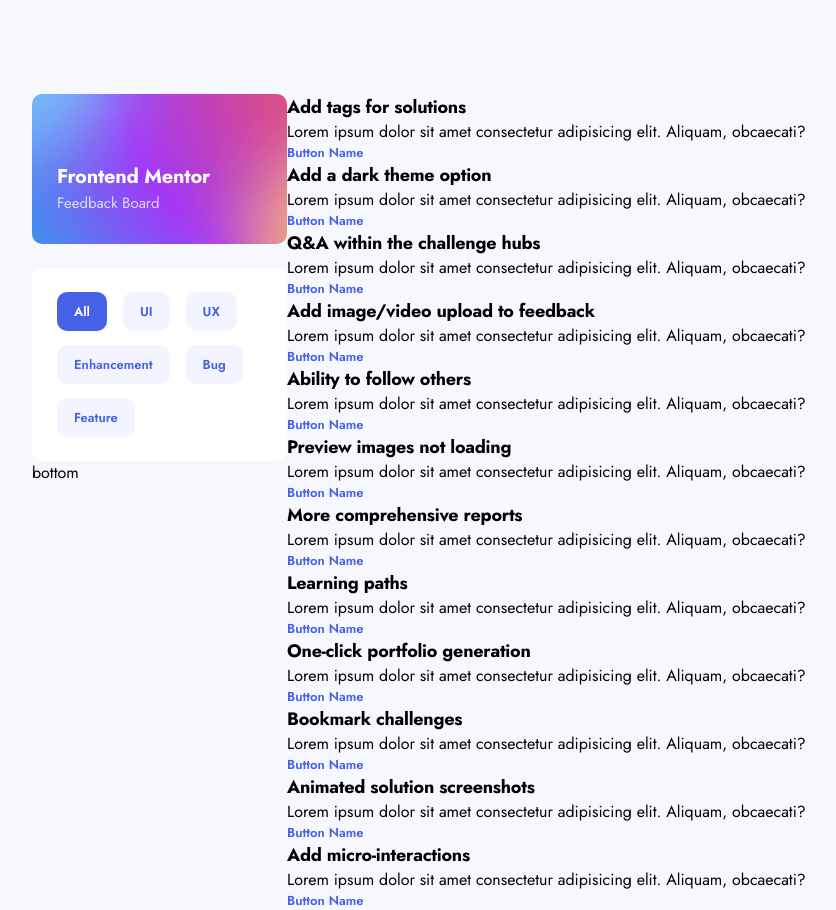
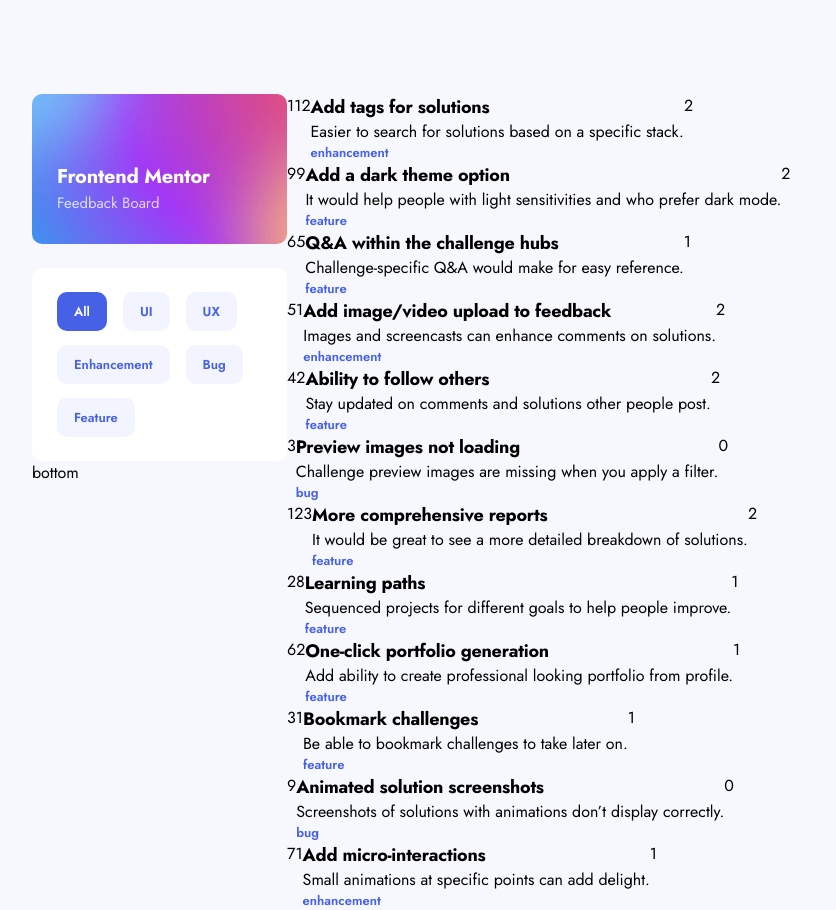
Before and after one commit to steveanthony999/product-feedback-app, a React (Create React App) app in the folder frontend/: page / in a window 1280 px wide. Shown: the top 910 px of the page, without its empty margins (53-889 px from the left). Built offline with nearby package versions, Linux system fonts and the light colour scheme.

Commit message:
assigned feedback data

```diff
--- a/frontend/src/Components/ProductFeedbackComponent.jsx
+++ b/frontend/src/Components/ProductFeedbackComponent.jsx
@@ -2,16 +2,17 @@ const ProductFeedbackComponent = ({ feedback }) => {
   return (
     <div className='ProductFeedbackComponent'>
       <div className='container'>
-        <div className='left'></div>
+        <div className='left'>
+          <p>{feedback.upvotes}</p>
+        </div>
         <div className='middle'>
           <h3 className='h3'>{feedback.title}</h3>
-          <p className='body-1'>
-            Lorem ipsum dolor sit amet consectetur adipisicing elit. Aliquam,
-            obcaecati?
-          </p>
-          <div className='btn text-blue body-3'>Button Name</div>
+          <p className='body-1'>{feedback.description}</p>
+          <div className='btn text-blue body-3'>{feedback.category}</div>
         </div>
-        <div className='right'></div>
+        <div className='right'>
+          <p>{feedback.comments ? feedback.comments.length : 0}</p>
+        </div>
       </div>
     </div>
   );
```
